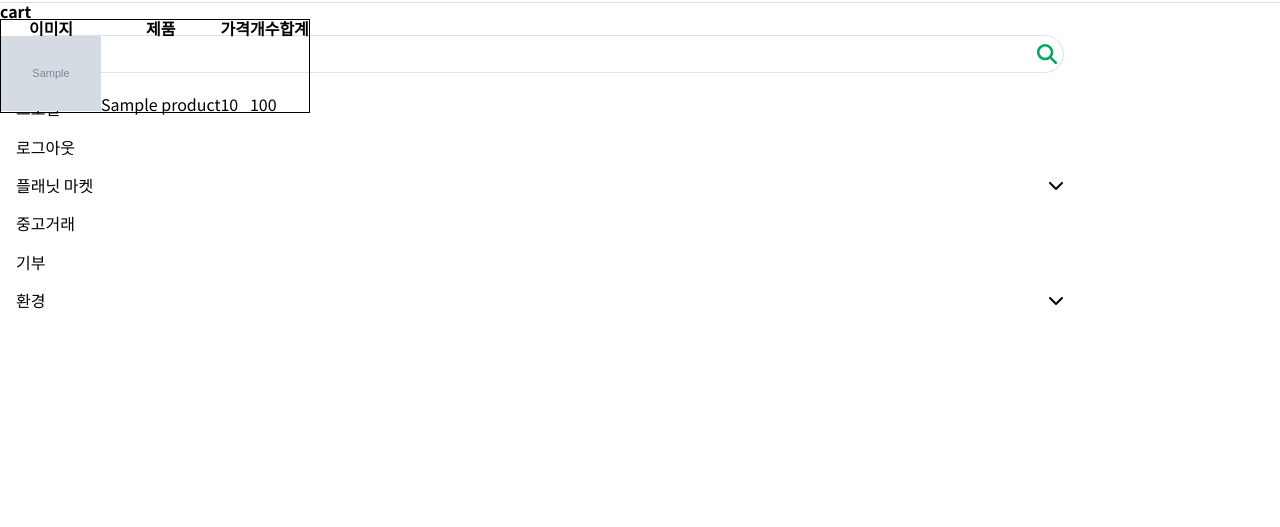
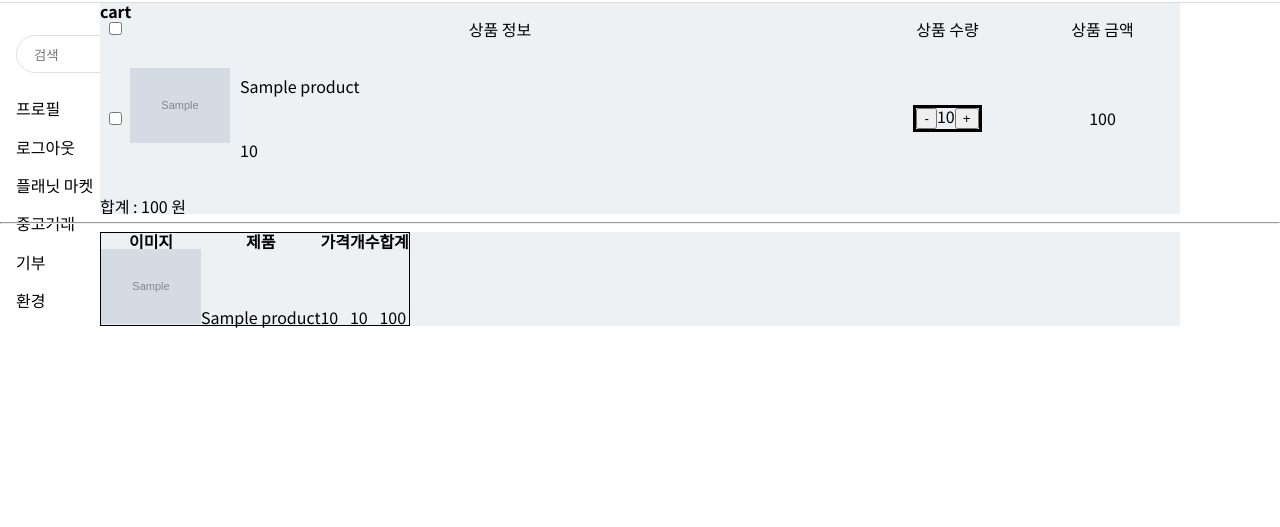
Before and after one commit to JiSuMun/zigoohang, a Django app: page /carts/ in a window 1280 px wide. Shown: the part 68-595 px from the top of the page. Run offline with Django 3.2, Linux system fonts and the light colour scheme; a user stored in the database is signed in; tables that the repository leaves empty hold one stand-in row (values such as "Sample post"); grey boxes marked "Sample" are stand-in pictures; some libraries are stand-ins or nearby versions.

Commit message:
modify cart css

```diff
--- a/accounts/views.py
+++ b/accounts/views.py
@@ -234,7 +234,7 @@ def profile(request, username):
     posts = Post.objects.filter(user=person)
     interests = request.user.like_products.all()
     orders = Order.objects.filter(customer=person)
-    purchases = S_Purchase.objects.filter(user=person).select_related('product')
+    # purchases = S_Purchase.objects.filter(user=person).select_related('product')
     purchase_details = []
     for order in orders:
         items = OrderItem.objects.filter(order=order)
@@ -248,7 +248,7 @@ def profile(request, username):
         'posts':posts,
         'interests':interests,
         'purchase_details': purchase_details,
-        'purchases': purchases,
+        # 'purchases': purchases,
     }
     return render(request, 'accounts/profile.html', context)
 
--- /dev/null
+++ b/carts/static/carts/css/cart_detail.css
@@ -0,0 +1,69 @@
+.cart_container {
+  max-width: 1080px;
+  background-color: #EDF1F4;
+  margin: auto;
+}
+
+
+.cart_list_header, .cart_list_content, .cart_product, .cart_quantity_col {
+  display: flex;
+}
+
+.cart_list_header .cart_product,
+/* .cart_list_header .cart_quantity_col,  */
+/* .cart_list_header .cart_subtotal, */
+.cart_checkbox_col,
+.cart_quantity_col,
+.cart_subtotal {
+  justify-content: center;
+  display: flex;
+  align-items: center;
+}
+
+.cart_checkbox_col {
+  min-width: 30px;
+}
+
+.cart_list_content {
+  margin: 30px 0;
+}
+
+.cart_product {
+  flex-grow: 1;
+}
+
+
+/* img container */
+.cart_img_container {
+  width: 100px;
+  height: 100px;
+  min-width: 100px;
+  flex-shrink: 1;
+}
+.cart_img_container > img {
+  max-width: 100%;
+  object-fit: cover;
+}
+
+
+.cart_list_product_text {
+  display: flex;
+  flex-direction: column;
+  padding: 10px;
+}
+
+.cart_list_price {
+  margin-block-start: auto;
+}
+
+.cart_quantity_col, .cart_subtotal {
+  min-width: 155px;
+}
+
+.cart_quantity_container {
+  display: flex;
+}
+
+.cart_quantity_container {
+  border: 3px solid #000000
+}
--- a/carts/templates/carts/cart_detail.html
+++ b/carts/templates/carts/cart_detail.html
@@ -1,8 +1,72 @@
 {% extends 'base.html' %}
 {% load static %}
 
+{% block head %}
+<link rel="stylesheet" href="{% static 'carts/css/cart_detail.css' %}">
+{% endblock head %}
+
 {% block content %}
-<h1>cart</h1>
+<div class="cart_container">
+  <h1>cart</h1>
+  <div class="cart_div">
+    <div class="cart_check">
+
+    </div>
+    <div class="cart_list_header">
+      <div class="cart_checkbox_col">
+        <input type="checkbox">
+      </div>
+      <div class="cart_product">
+        상품 정보
+      </div>
+      <div class="cart_quantity_col">
+        상품 수량
+      </div>
+      <div class="cart_subtotal">
+        상품 금액
+      </div>
+    </div>
+    {% if user.is_authenticated %}
+      {% if cart %}
+        {% for cart_item in cart.cartitems.all %}
+          <div class="cart_list_content">
+            <div class="cart_checkbox_col">
+              <input type="checkbox">
+            </div>
+            <div class="cart_product">
+              <div class="cart_img_container">
+                <img src="{{ cart_item.product.images.first.image.url }}" alt="">
+              </div>
+              <div class="cart_list_product_text">
+                <div class="cart_list_name">{{ cart_item.product.name }}</div>
+                <div class="cart_list_price">{{ cart_item.product.price }}</div>
+              </div>
+            </div>
+            <div class="cart_quantity_col">
+              <div class="cart_quantity_container">
+                <button>-</button>
+                <div class="cart_quantity">{{ cart_item.quantity }}</div>
+                <button>+</button>
+              </div>
+            </div>
+            <div class="cart_subtotal">{{ cart_item.sub_total }}</div>
+          </div>
+        {% endfor %}
+        <div>
+          합계 : {{ cart.total }} 원
+        </div>
+      {% else %}
+        <div>
+          장바구니가 비어있습니다.
+        </div>
+      {% endif %}
+    {% endif %}
+  </div>
+</div>
+
+<hr>
+
+<div class="cart_container">
 <table id="cart_table" style="border: 1px solid black;">
   <thead>
     <tr>
@@ -19,6 +83,7 @@
         <tr>
           <td><img src="{{ cart_item.product.images.first.image.url }}" alt="" width="100px"></td>
           <td>{{ cart_item.product.name }}</td>
+          <td>{{ cart_item.product.price }}</td>
           <td>{{ cart_item.quantity }}</td>
           <td>{{ cart_item.sub_total }}</td>
         </tr>
@@ -30,6 +95,7 @@
     {% endif %}
   </tbody>
 </table>
+</div>
 <div ></div>
 {% endblock content %}
 
--- a/static/css/main/base.css
+++ b/static/css/main/base.css
@@ -48,6 +48,13 @@ a {
 	color: black;
 }
 
+:root {
+	--planet-color1: #EDF1F4;
+	--planet-color2: #ADCBC9;
+	--planet-color3: #8BBE86;
+	--planet-color4: #363636;
+}
+
 .white-text{
 	color: white;
 }
```
